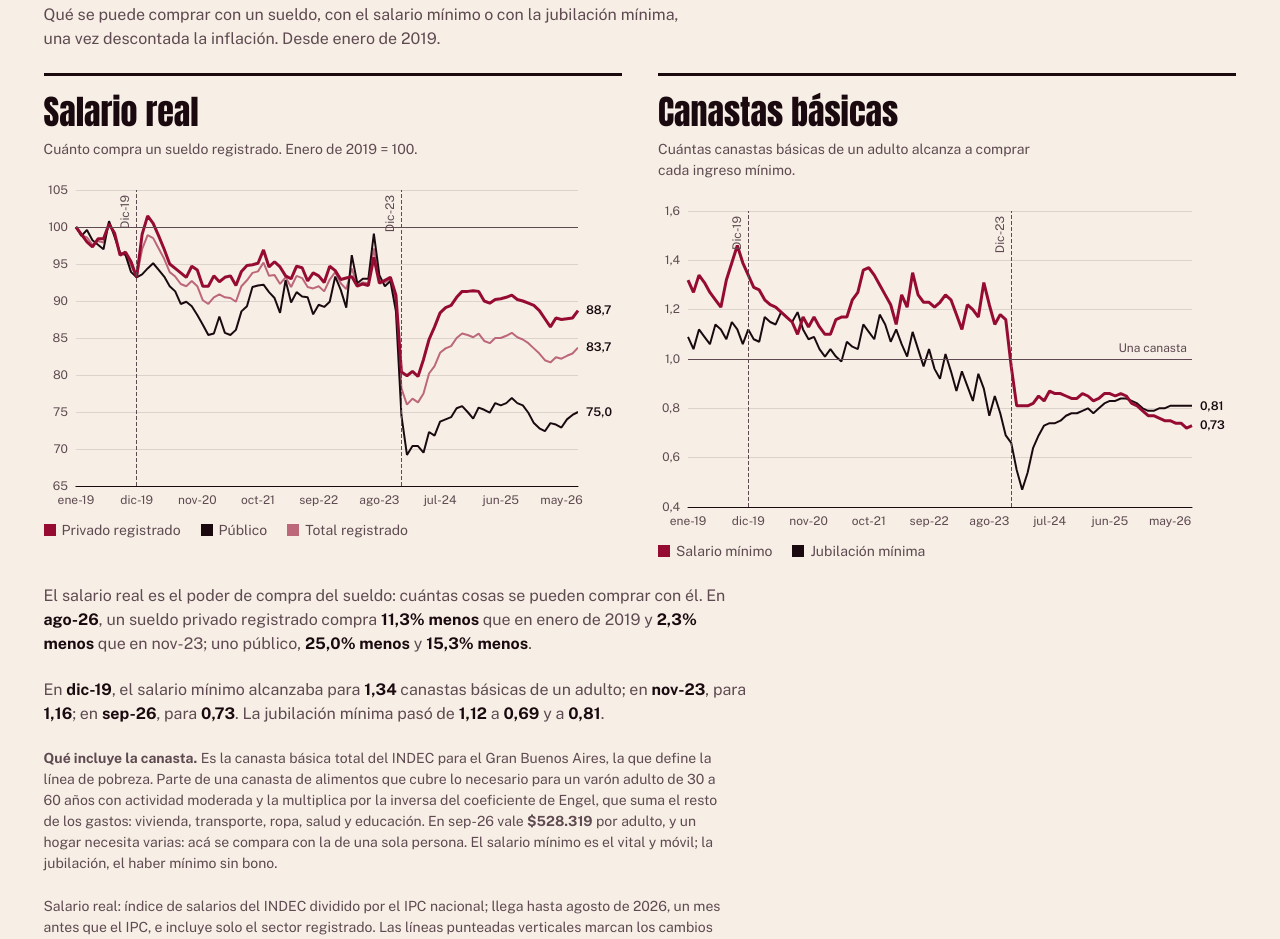
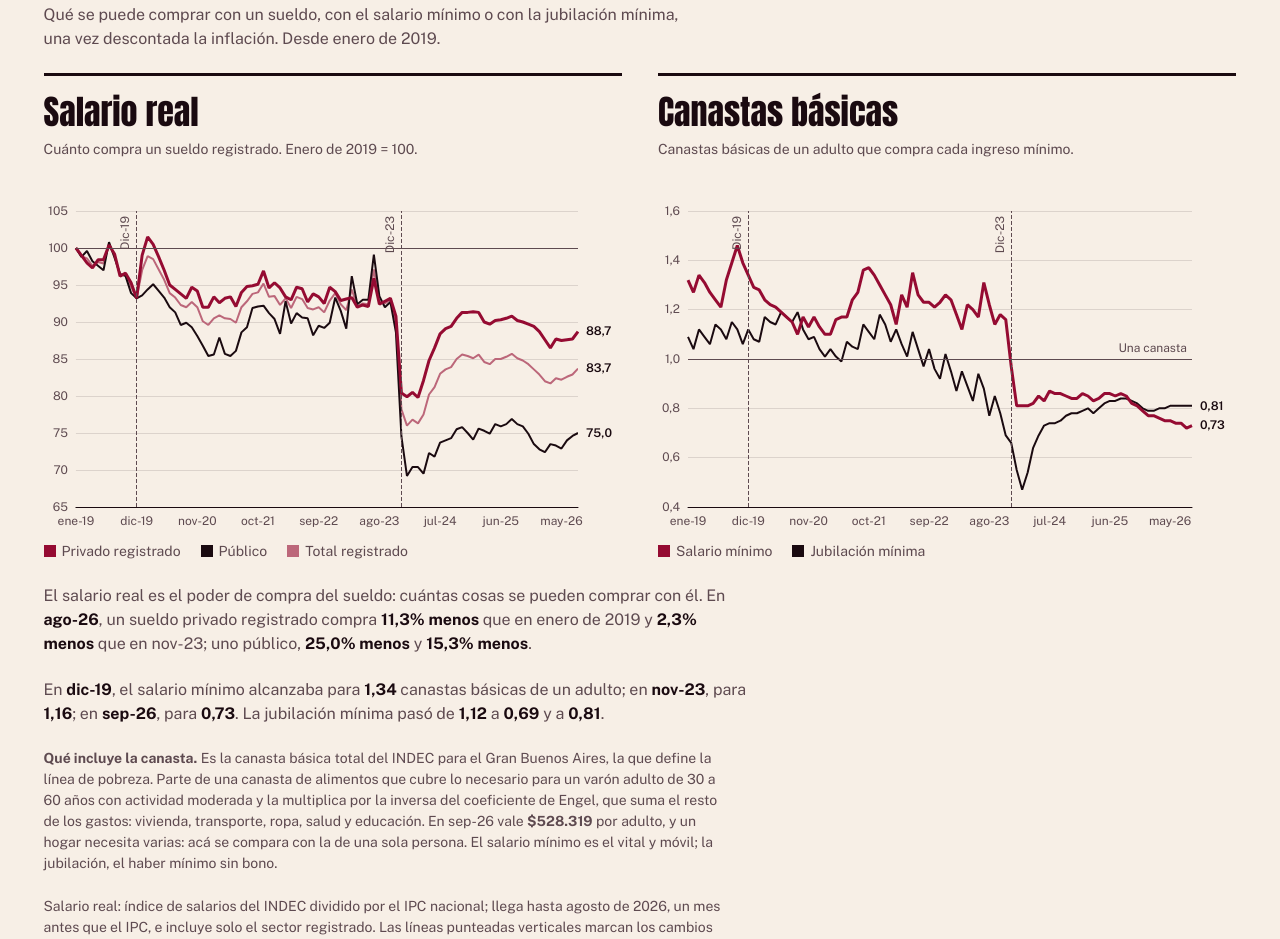
Before and after one commit to LautaroEGonzalez/Tablero-Mecopol, a plain HTML site: page docs/index.html in a window 1280 px wide. Shown: the part 4204-5143 px from the top of the page. Drawn offline with nearby package versions, Linux system fonts and the light colour scheme.

Commit message:
Alinear los dos gráficos de Poder de compra
La leyenda de las canastas ocupaba dos renglones y la del salario real
uno, así que el segundo gráfico arrancaba más abajo. Se acorta el texto y
se reserva el mismo alto en las dos columnas.

Co-Authored-By: Claude Opus 5.5 <noreply@anthropic.com>

```diff
--- a/docs/index.html
+++ b/docs/index.html
@@ -272,7 +272,8 @@ th.rel, td.rel { width: 38%; text-align: center; }
 .dos-igual .chart { height: 340px; }
 .dos-igual h3.sub-t { margin: 0 0 8px; }
 .dos-igual .leyenda { margin-top: 10px; }
-.cap-graf { margin: 0 0 10px; font-size: 14px; color: var(--txt-2); max-width: 46ch; }
+.cap-graf { margin: 0 0 10px; font-size: 14px; line-height: 1.5; color: var(--txt-2); }
+@media (min-width: 901px) { .dos-igual .cap-graf { min-height: 3em; } }
 @media (max-width: 900px) { .dos-col, .dos-igual { grid-template-columns: 1fr; } }
 @media (max-width: 560px) { .dos-igual .chart { height: 280px; } }
 .otras td.txt { color: var(--txt-2); white-space: normal; text-align: left; }
@@ -521,7 +522,7 @@ code { font-size: 13px; background: var(--bordo-osc); padding: 1px 5px; overflow
         <div class="dos-igual">
           <div class="caja"><h3 class="sub-t">Salario real</h3><p class="cap-graf">Cuánto compra un sueldo registrado. Enero de 2019 = 100.</p><div class="chart" id="ch-sal" role="img"></div>
             <div class="leyenda"><span><i style="background:var(--bordo)"></i>Privado registrado</span><span><i style="background:var(--negro)"></i>Público</span><span><i style="background:var(--hist)"></i>Total registrado</span></div></div>
-          <div class="caja"><h3 class="sub-t">Canastas básicas</h3><p class="cap-graf">Cuántas canastas básicas de un adulto alcanza a comprar cada ingreso mínimo.</p><div class="chart" id="ch-can" role="img"></div>
+          <div class="caja"><h3 class="sub-t">Canastas básicas</h3><p class="cap-graf">Canastas básicas de un adulto que compra cada ingreso mínimo.</p><div class="chart" id="ch-can" role="img"></div>
             <div class="leyenda"><span><i style="background:var(--bordo)"></i>Salario mínimo</span><span><i style="background:var(--negro)"></i>Jubilación mínima</span></div></div>
         </div>
         <p class="lectura" id="lec-sal"></p>
```
